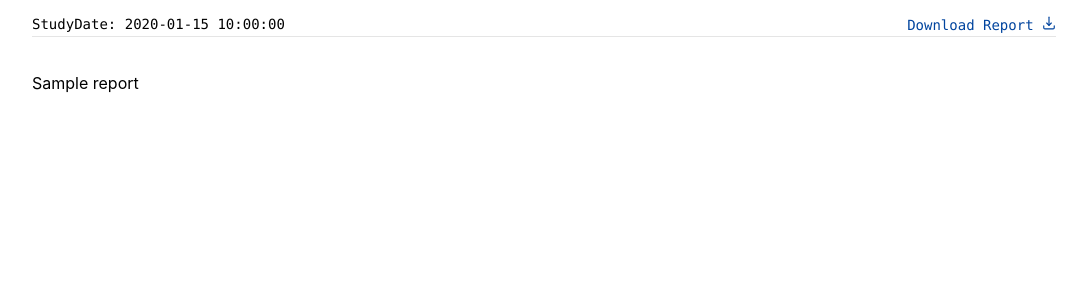
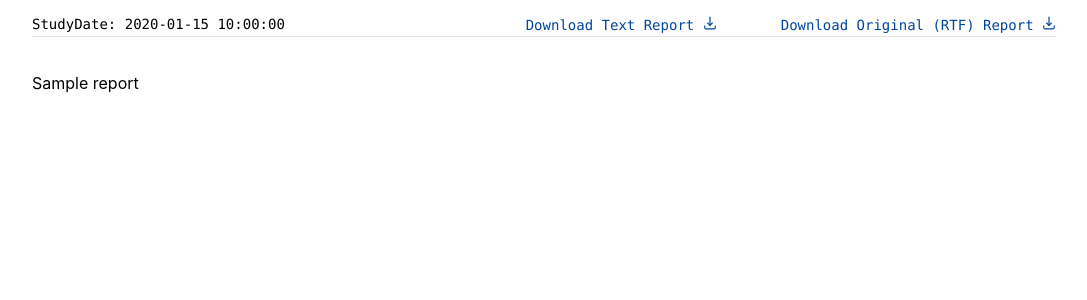
Before and after one commit to joshy/review, a Flask app: template repo/templates/report.html in a window 1280 px wide. Shown: the part 102-402 px from the top of the page, without its empty margins (96-1183 px from the left). Run offline with Flask 2, Linux system fonts and the light colour scheme; the template is opened without the code that fills it: most values are stand-ins (such as "Sample title", 1, 10 or a date in 2020); some libraries are stand-ins or nearby versions.

Commit message:
download rtf reports

```diff
--- a/repo/app.py
+++ b/repo/app.py
@@ -5,7 +5,7 @@ from datetime import datetime, timedelta
 import psycopg2
 import schedule
 import pandas as pd
-from flask import Flask, g, jsonify, render_template, request
+from flask import Flask, g, jsonify, render_template, request, make_response
 from flask_assets import Bundle, Environment
 from psycopg2.extras import RealDictCursor
 
@@ -18,7 +18,7 @@ from repo.database.contrast_medium import query_contrast_medium
 from repo.database.report import query_report_by_befund_status
 from repo.database.review_report import (query_review_report,
                                          query_review_reports)
-from repo.report import get_as_txt, get_with_file, q
+from repo.report import get_as_txt, get_as_rtf, get_with_file, q
 
 app = Flask(__name__, instance_relative_config=True)
 app.config.from_object('repo.default_config')
@@ -160,6 +160,20 @@ def show():
                                report=report_as_html)
 
 
+@app.route('/download')
+def download():
+    """ Downloads the original RTF report. """
+    accession_number = request.args.get('accession_number', '')
+    if not accession_number:
+        return ""
+    con = get_ris_db()
+    report = get_as_rtf(con.cursor(), accession_number)
+    response = make_response(report)
+    cd = 'attachment; filename={}.rtf'.format(accession_number)
+    response.headers['Content-Disposition'] = cd
+    return response
+
+
 def get_review_db():
     "Returns a connection to the PostgreSQL Review DB"
     db = getattr(g, '_review_database', None)
--- a/repo/templates/report.html
+++ b/repo/templates/report.html
@@ -11,7 +11,10 @@
   {% if meta_data %}
   <div class="w-100 bb b--black-10 pt3 pb1 f6 mw8 center code">
       StudyDate: {{ meta_data.StudyDate }}
-    <a class="link underline-hover dark-blue fr" id="download" href="#download">Download Report
+      <a class="link underline-hover dark-blue fr" id="download" href="/download?accession_number={{accession_number}}">Download Original (RTF) Report
+        <svg xmlns="http://www.w3.org/2000/svg" width="14" height="14" viewBox="0 0 24 24" fill="none" stroke="currentColor" stroke-width="2" stroke-linecap="round" stroke-linejoin="round"><path d="M3 17v3a2 2 0 0 0 2 2h14a2 2 0 0 0 2-2v-3"></path><polyline points="8 12 12 16 16 12"></polyline><line x1="12" y1="2" x2="12" y2="16"></line></svg>
+      </a>
+    <a class="link underline-hover dark-blue fr pr5" id="download" href="#download">Download Text Report
         <svg xmlns="http://www.w3.org/2000/svg" width="14" height="14" viewBox="0 0 24 24" fill="none" stroke="currentColor" stroke-width="2" stroke-linecap="round" stroke-linejoin="round"><path d="M3 17v3a2 2 0 0 0 2 2h14a2 2 0 0 0 2-2v-3"></path><polyline points="8 12 12 16 16 12"></polyline><line x1="12" y1="2" x2="12" y2="16"></line></svg>
     </a>
   </div>
```
Also changed, not shown: repo/report.py (+8 -0 lines).
